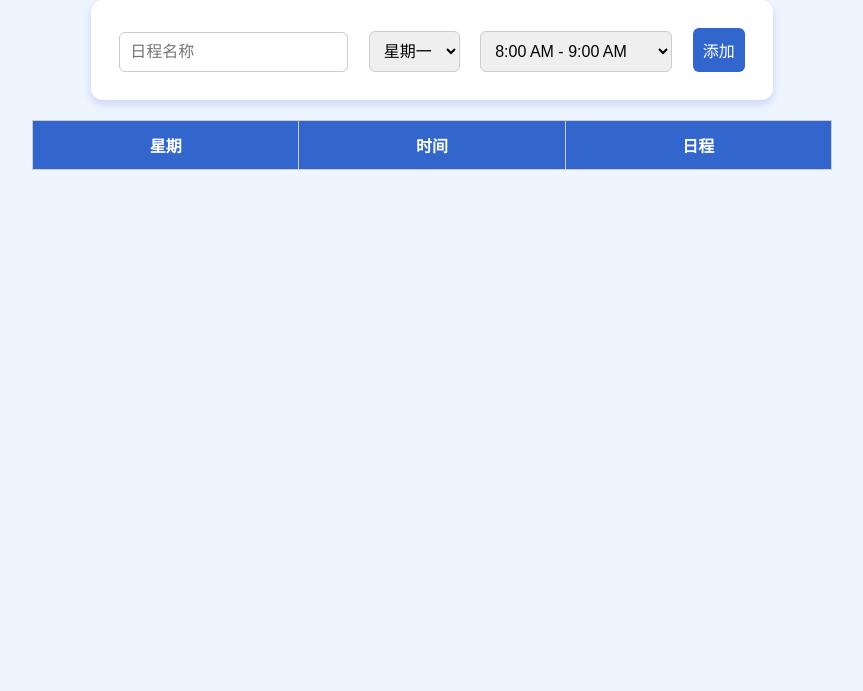
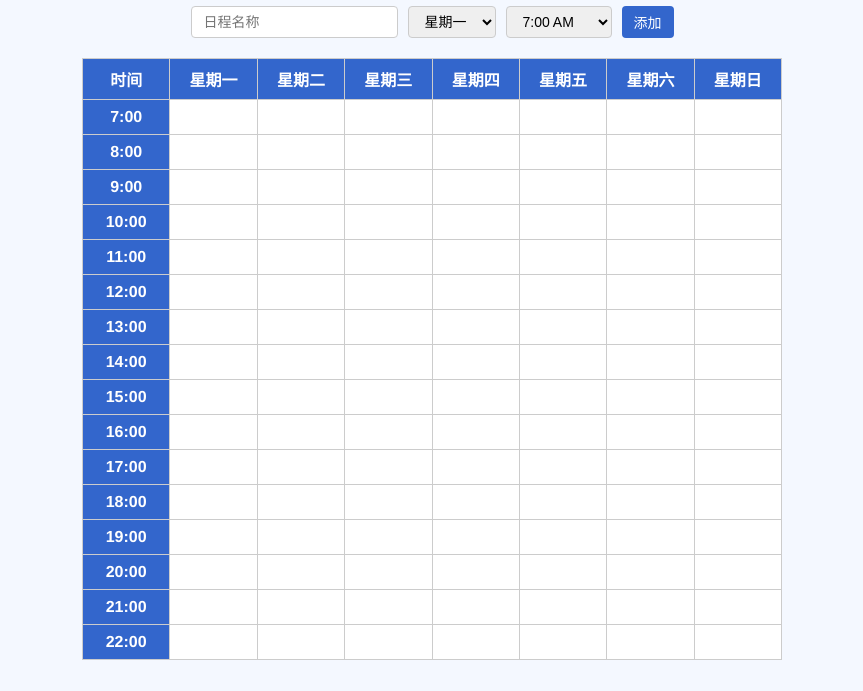
Before and after one commit to momo000410/money-note, a plain HTML site: page index.html in a window 1280 px wide. Shown: the part 109-800 px from the top of the page, without its empty margins (208-1071 px from the left). Drawn offline with Linux system fonts and the light colour scheme.

Commit message:
Add files via upload

```diff
--- a/index.html
+++ b/index.html
@@ -2,133 +2,148 @@
 <!DOCTYPE html>
 <html lang="zh">
 <head>
-    <meta charset="UTF-8">
-    <title>阿砚的课程日程表</title>
+  <meta charset="UTF-8" />
+  <meta name="viewport" content="width=device-width, initial-scale=1.0"/>
+  <title>阿砚的课程表</title>
   <style>
     body {
-            font-family: "Microsoft YaHei", sans-serif;
-            background-color: #eef5ff;
+      font-family: "Helvetica Neue", sans-serif;
+      background-color: #f4f8ff;
       display: flex;
       flex-direction: column;
       align-items: center;
-            margin: 0;
       padding: 20px;
     }
     h1 {
       color: #3366cc;
-        }
-        .form-container {
-            background-color: #ffffff;
-            border-radius: 12px;
-            padding: 20px;
-            box-shadow: 0 4px 8px rgba(51,102,204,0.2);
       margin-bottom: 20px;
     }
-        .form-container input, .form-container select, .form-container button {
-            margin: 8px;
-            padding: 10px;
+    .input-area {
+      display: flex;
+      gap: 10px;
+      margin-bottom: 20px;
+    }
+    input, select, button {
+      padding: 6px 12px;
+      font-size: 14px;
       border: 1px solid #ccc;
-            border-radius: 6px;
-            font-size: 16px;
+      border-radius: 4px;
     }
-        .form-container button {
+    button {
       background-color: #3366cc;
       color: white;
       border: none;
-            cursor: pointer;
-        }
-        .form-container button:hover {
-            background-color: #254a99;
     }
     table {
       border-collapse: collapse;
-            width: 90%;
-            max-width: 800px;
+      width: 100%;
+      max-width: 700px;
     }
     th, td {
-            border: 1px solid #ccc;
-            padding: 12px;
+      border: 1px solid #cccccc;
+      padding: 8px;
       text-align: center;
+      min-width: 70px;
     }
     th {
       background-color: #3366cc;
       color: white;
     }
-        td {
+    td.empty {
       background-color: #ffffff;
     }
   </style>
 </head>
 <body>
-    <h1>阿砚的课程日程表</h1>
-    <div class="form-container">
-        <input type="text" id="eventName" placeholder="日程名称">
-        <select id="eventDay">
-            <option value="星期一">星期一</option>
-            <option value="星期二">星期二</option>
-            <option value="星期三">星期三</option>
-            <option value="星期四">星期四</option>
-            <option value="星期五">星期五</option>
-            <option value="星期六">星期六</option>
-            <option value="星期日">星期日</option>
+  <h1>阿砚的课程表</h1>
+  <div class="input-area">
+    <input type="text" id="subject" placeholder="日程名称" />
+    <select id="day">
+      <option value="1">星期一</option>
+      <option value="2">星期二</option>
+      <option value="3">星期三</option>
+      <option value="4">星期四</option>
+      <option value="5">星期五</option>
+      <option value="6">星期六</option>
+      <option value="7">星期日</option>
     </select>
-        <select id="eventTime">
-            <option value="8:00 AM - 9:00 AM">8:00 AM - 9:00 AM</option>
-            <option value="9:00 AM - 10:00 AM">9:00 AM - 10:00 AM</option>
-            <option value="10:00 AM - 11:00 AM">10:00 AM - 11:00 AM</option>
-            <option value="11:00 AM - 12:00 PM">11:00 AM - 12:00 PM</option>
-            <option value="12:00 PM - 1:00 PM">12:00 PM - 1:00 PM</option>
-            <option value="1:00 PM - 2:00 PM">1:00 PM - 2:00 PM</option>
-            <option value="2:00 PM - 3:00 PM">2:00 PM - 3:00 PM</option>
-            <option value="3:00 PM - 4:00 PM">3:00 PM - 4:00 PM</option>
-            <option value="4:00 PM - 5:00 PM">4:00 PM - 5:00 PM</option>
-            <option value="5:00 PM - 6:00 PM">5:00 PM - 6:00 PM</option>
-            <option value="6:00 PM - 7:00 PM">6:00 PM - 7:00 PM</option>
-            <option value="7:00 PM - 8:00 PM">7:00 PM - 8:00 PM</option>
-            <option value="8:00 PM - 9:00 PM">8:00 PM - 9:00 PM</option>
-            <option value="9:00 PM - 10:00 PM">9:00 PM - 10:00 PM</option>
+    <select id="time">
+      <option value="7">7:00 AM</option>
+      <option value="8">8:00 AM</option>
+      <option value="9">9:00 AM</option>
+      <option value="10">10:00 AM</option>
+      <option value="11">11:00 AM</option>
+      <option value="12">12:00 PM</option>
+      <option value="13">1:00 PM</option>
+      <option value="14">2:00 PM</option>
+      <option value="15">3:00 PM</option>
+      <option value="16">4:00 PM</option>
+      <option value="17">5:00 PM</option>
+      <option value="18">6:00 PM</option>
+      <option value="19">7:00 PM</option>
+      <option value="20">8:00 PM</option>
+      <option value="21">9:00 PM</option>
+      <option value="22">10:00 PM</option>
     </select>
-        <button onclick="addSchedule()">添加</button>
+    <button onclick="addEntry()">添加</button>
   </div>
-    <table id="scheduleTable">
+
+  <table id="schedule">
     <thead>
-            <tr><th>星期</th><th>时间</th><th>日程</th></tr>
+      <tr>
+        <th>时间</th>
+        <th>星期一</th>
+        <th>星期二</th>
+        <th>星期三</th>
+        <th>星期四</th>
+        <th>星期五</th>
+        <th>星期六</th>
+        <th>星期日</th>
+      </tr>
     </thead>
-        <tbody id="scheduleBody"></tbody>
+    <tbody>
+      <!-- Generate time rows -->
+<tr><th>7:00</th><td class="empty" data-day="1" data-time="7"></td><td class="empty" data-day="2" data-time="7"></td><td class="empty" data-day="3" data-time="7"></td><td class="empty" data-day="4" data-time="7"></td><td class="empty" data-day="5" data-time="7"></td><td class="empty" data-day="6" data-time="7"></td><td class="empty" data-day="7" data-time="7"></td></tr>
+<tr><th>8:00</th><td class="empty" data-day="1" data-time="8"></td><td class="empty" data-day="2" data-time="8"></td><td class="empty" data-day="3" data-time="8"></td><td class="empty" data-day="4" data-time="8"></td><td class="empty" data-day="5" data-time="8"></td><td class="empty" data-day="6" data-time="8"></td><td class="empty" data-day="7" data-time="8"></td></tr>
+<tr><th>9:00</th><td class="empty" data-day="1" data-time="9"></td><td class="empty" data-day="2" data-time="9"></td><td class="empty" data-day="3" data-time="9"></td><td class="empty" data-day="4" data-time="9"></td><td class="empty" data-day="5" data-time="9"></td><td class="empty" data-day="6" data-time="9"></td><td class="empty" data-day="7" data-time="9"></td></tr>
+<tr><th>10:00</th><td class="empty" data-day="1" data-time="10"></td><td class="empty" data-day="2" data-time="10"></td><td class="empty" data-day="3" data-time="10"></td><td class="empty" data-day="4" data-time="10"></td><td class="empty" data-day="5" data-time="10"></td><td class="empty" data-day="6" data-time="10"></td><td class="empty" data-day="7" data-time="10"></td></tr>
+<tr><th>11:00</th><td class="empty" data-day="1" data-time="11"></td><td class="empty" data-day="2" data-time="11"></td><td class="empty" data-day="3" data-time="11"></td><td class="empty" data-day="4" data-time="11"></td><td class="empty" data-day="5" data-time="11"></td><td class="empty" data-day="6" data-time="11"></td><td class="empty" data-day="7" data-time="11"></td></tr>
+<tr><th>12:00</th><td class="empty" data-day="1" data-time="12"></td><td class="empty" data-day="2" data-time="12"></td><td class="empty" data-day="3" data-time="12"></td><td class="empty" data-day="4" data-time="12"></td><td class="empty" data-day="5" data-time="12"></td><td class="empty" data-day="6" data-time="12"></td><td class="empty" data-day="7" data-time="12"></td></tr>
+<tr><th>13:00</th><td class="empty" data-day="1" data-time="13"></td><td class="empty" data-day="2" data-time="13"></td><td class="empty" data-day="3" data-time="13"></td><td class="empty" data-day="4" data-time="13"></td><td class="empty" data-day="5" data-time="13"></td><td class="empty" data-day="6" data-time="13"></td><td class="empty" data-day="7" data-time="13"></td></tr>
+<tr><th>14:00</th><td class="empty" data-day="1" data-time="14"></td><td class="empty" data-day="2" data-time="14"></td><td class="empty" data-day="3" data-time="14"></td><td class="empty" data-day="4" data-time="14"></td><td class="empty" data-day="5" data-time="14"></td><td class="empty" data-day="6" data-time="14"></td><td class="empty" data-day="7" data-time="14"></td></tr>
+<tr><th>15:00</th><td class="empty" data-day="1" data-time="15"></td><td class="empty" data-day="2" data-time="15"></td><td class="empty" data-day="3" data-time="15"></td><td class="empty" data-day="4" data-time="15"></td><td class="empty" data-day="5" data-time="15"></td><td class="empty" data-day="6" data-time="15"></td><td class="empty" data-day="7" data-time="15"></td></tr>
+<tr><th>16:00</th><td class="empty" data-day="1" data-time="16"></td><td class="empty" data-day="2" data-time="16"></td><td class="empty" data-day="3" data-time="16"></td><td class="empty" data-day="4" data-time="16"></td><td class="empty" data-day="5" data-time="16"></td><td class="empty" data-day="6" data-time="16"></td><td class="empty" data-day="7" data-time="16"></td></tr>
+<tr><th>17:00</th><td class="empty" data-day="1" data-time="17"></td><td class="empty" data-day="2" data-time="17"></td><td class="empty" data-day="3" data-time="17"></td><td class="empty" data-day="4" data-time="17"></td><td class="empty" data-day="5" data-time="17"></td><td class="empty" data-day="6" data-time="17"></td><td class="empty" data-day="7" data-time="17"></td></tr>
+<tr><th>18:00</th><td class="empty" data-day="1" data-time="18"></td><td class="empty" data-day="2" data-time="18"></td><td class="empty" data-day="3" data-time="18"></td><td class="empty" data-day="4" data-time="18"></td><td class="empty" data-day="5" data-time="18"></td><td class="empty" data-day="6" data-time="18"></td><td class="empty" data-day="7" data-time="18"></td></tr>
+<tr><th>19:00</th><td class="empty" data-day="1" data-time="19"></td><td class="empty" data-day="2" data-time="19"></td><td class="empty" data-day="3" data-time="19"></td><td class="empty" data-day="4" data-time="19"></td><td class="empty" data-day="5" data-time="19"></td><td class="empty" data-day="6" data-time="19"></td><td class="empty" data-day="7" data-time="19"></td></tr>
+<tr><th>20:00</th><td class="empty" data-day="1" data-time="20"></td><td class="empty" data-day="2" data-time="20"></td><td class="empty" data-day="3" data-time="20"></td><td class="empty" data-day="4" data-time="20"></td><td class="empty" data-day="5" data-time="20"></td><td class="empty" data-day="6" data-time="20"></td><td class="empty" data-day="7" data-time="20"></td></tr>
+<tr><th>21:00</th><td class="empty" data-day="1" data-time="21"></td><td class="empty" data-day="2" data-time="21"></td><td class="empty" data-day="3" data-time="21"></td><td class="empty" data-day="4" data-time="21"></td><td class="empty" data-day="5" data-time="21"></td><td class="empty" data-day="6" data-time="21"></td><td class="empty" data-day="7" data-time="21"></td></tr>
+<tr><th>22:00</th><td class="empty" data-day="1" data-time="22"></td><td class="empty" data-day="2" data-time="22"></td><td class="empty" data-day="3" data-time="22"></td><td class="empty" data-day="4" data-time="22"></td><td class="empty" data-day="5" data-time="22"></td><td class="empty" data-day="6" data-time="22"></td><td class="empty" data-day="7" data-time="22"></td></tr>
+    </tbody>
   </table>
+
   <script>
-        const tableBody = document.getElementById("scheduleBody");
-        const storageKey = "scheduleData";
+    const storageKey = 'ayanschedule';
 
     function loadSchedule() {
-            const saved = localStorage.getItem(storageKey);
-            if (saved) {
-                const data = JSON.parse(saved);
-                data.forEach(entry => insertRow(entry.day, entry.time, entry.name));
-            }
+      const saved = JSON.parse(localStorage.getItem(storageKey) || '{}');
+      Object.entries(saved).forEach(([key, value]) => {
+        const cell = document.querySelector(`[data-day="${value.day}"][data-time="${value.time}"]`);
+        if (cell) cell.textContent = value.subject;
+      });
     }
 
-        function saveSchedule(data) {
-            localStorage.setItem(storageKey, JSON.stringify(data));
+    function addEntry() {
+      const subject = document.getElementById("subject").value;
+      const day = document.getElementById("day").value;
+      const time = document.getElementById("time").value;
+      const cell = document.querySelector(`[data-day="${day}"][data-time="${time}"]`);
+      if (cell) {
+        cell.textContent = subject;
+        const saveData = JSON.parse(localStorage.getItem(storageKey) || '{}');
+        saveData[`${day}-${time}`] = { subject, day, time };
+        localStorage.setItem(storageKey, JSON.stringify(saveData));
       }
-
-        function addSchedule() {
-            const name = document.getElementById("eventName").value.trim();
-            const day = document.getElementById("eventDay").value;
-            const time = document.getElementById("eventTime").value;
-            if (!name) return;
-
-            insertRow(day, time, name);
-
-            const current = JSON.parse(localStorage.getItem(storageKey) || "[]");
-            current.push({day, time, name});
-            saveSchedule(current);
-        }
-
-        function insertRow(day, time, name) {
-            const row = document.createElement("tr");
-            row.innerHTML = `<td>${day}</td><td>${time}</td><td>${name}</td>`;
-            tableBody.appendChild(row);
     }
 
     loadSchedule();
```
Lines whose indentation alone changed are shown as unchanged.
